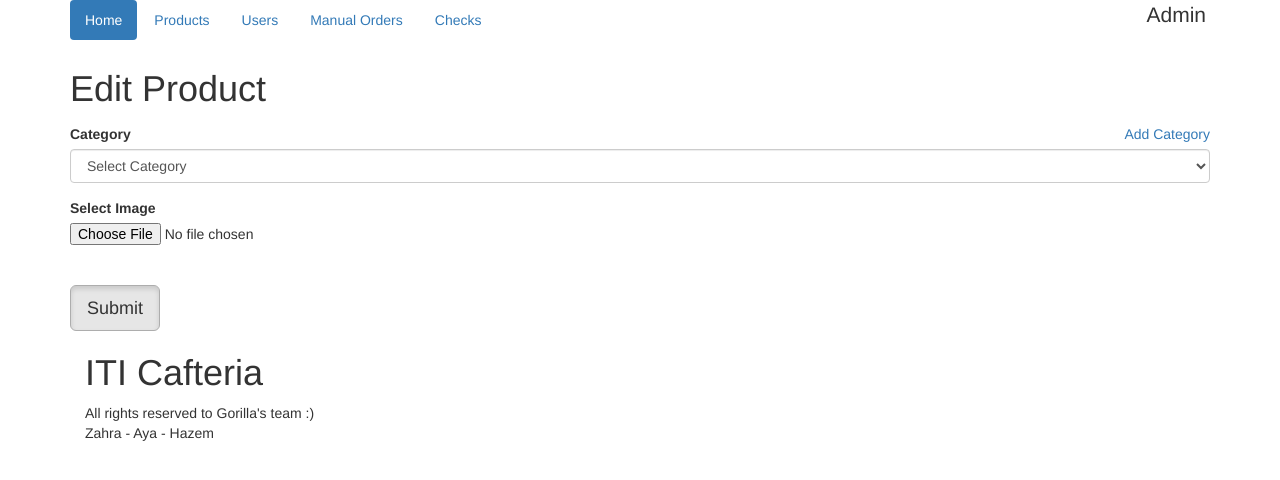
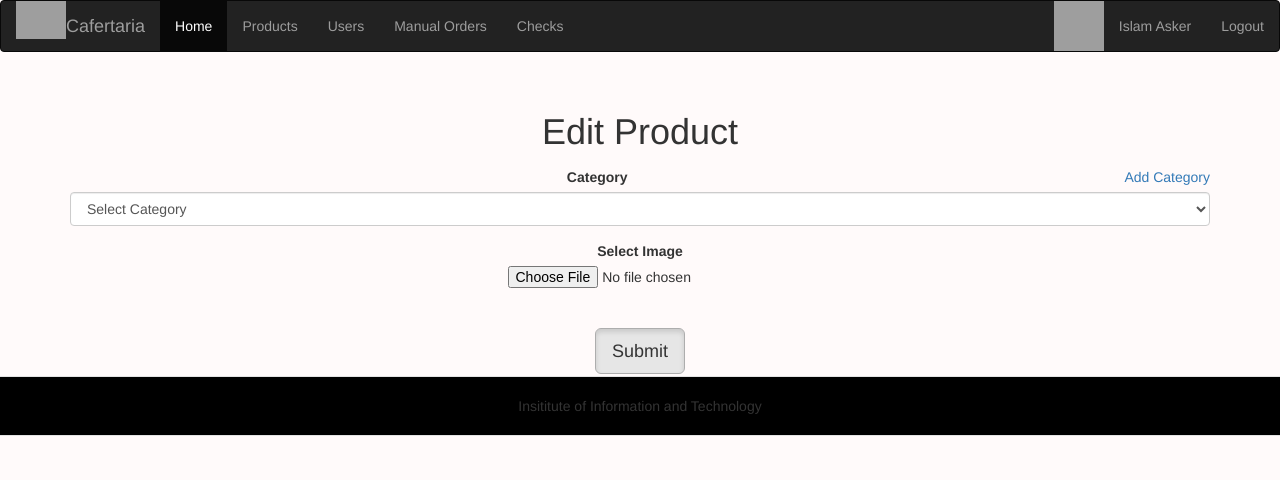
Before and after one commit to hazemtaha/Php_Cafteria_Project, a PHP site: page /views/EditProduct.php?id=1 in a window 1280 px wide. Shown: the top 480 px of the page. Run offline with PHP 8.4, Linux system fonts and the light colour scheme; data that the repository does not hold is empty; grey boxes are pictures that could not be loaded.

Commit message:
Update EditProduct.php

```diff
--- a/views/EditProduct.php
+++ b/views/EditProduct.php
@@ -1,36 +1,69 @@
 <!DOCTYPE html>
 <html lang="en">
 <head>
-    <meta charset="UTF-8">
-    <title>
-    </title>
-    <head>
+
 
     <meta charset="utf-8">
     <meta name="viewport" content="width=device-width, initial-scale=1">
     <link rel="stylesheet" href="http://maxcdn.bootstrapcdn.com/bootstrap/3.3.6/css/bootstrap.min.css">
     <script src="https://ajax.googleapis.com/ajax/libs/jquery/1.12.0/jquery.min.js"></script>
     <script src="http://maxcdn.bootstrapcdn.com/bootstrap/3.3.6/js/bootstrap.min.js"></script>
-    </head>
-<script>
+    <style >
+        .well{
+            background-color: black;
+        }
+        .col-sm-2{
+
+            padding: 10px;
+ }
+        .shape{
+            border: 1px solid Gainsboro  ;
+  }
+  table{
 
 
 
 
+  }
 
 
+.col-sm-4 {
 
 
+     border: 1px solid Gainsboro;
+
+}
+tr , td{
+
+  padding: 7px;
 
 
+}
 
-</script>
-<body>
-<div class="section">
-    <div class="container">
-        <div class="row">
-            <div class="col-md-10">
-                <ul class="nav nav-pills">
+#size{
+
+
+    border: 1px;
+}
+
+
+    </style>
+
+    <title>Show Products</title>
+</head>
+<body  style="background-color:Snow ">
+<nav class="navbar navbar-inverse ">
+    <div class="container-fluid">
+        <div class="navbar-header">
+            <img src="../assets/img/start.jpg" width="50" heigth="50"/>
+
+        </div>
+        <div class="navbar-header">
+
+            <a class="navbar-brand" href="#">Cafertaria</a>
+
+        </div>
+        <ul class="nav navbar-nav">
                     <li class="active">
                         <a href="#">Home</a>
                     </li>
@@ -47,23 +80,20 @@
                         <a href="#">Checks</a>
                     </li>
                 </ul>
+                <ul class="nav navbar-nav navbar-right">
+            <li><img src="../assets/img/start.jpg" width="50" height="50"/> </li>
+
+            <li><a href="#">Islam Asker</a></li>
+            <li><a href="#">Logout</a></li>
+        </ul>
             </div>
-            <div class="col-md-1" id="userPic">
-                <i class="fa fa-3x fa-fw fa-user pull-left text-muted"></i>
-            </div>
-            <div class="col-md-1 text-center">
-                <p class="lead text-center">Admin
+            </nav>
             <br>
-                </p>
-            </div>
-        </div>
-    </div>
-</div>
 <div class="section">
     <div class="container">
         <div class="row">
-            <div class="col-md-12">
-                <h1>Edit Product</h1>
+            <div class="col-md-12" align="center">
+                <h1 tyle="color:Salmon ;font-style: oblique;">Edit Product</h1>
                  <?php
                 echo '<form role="form" action="../models/editProduct.php?id='.$_GET['id'].'" method="post" enctype="multipart/form-data">';
 
@@ -71,7 +101,7 @@
 
                        require_once "../controllers/DbConnection.php";
                        require_once "../controllers/Product.php";
-                       $pro = new Product(DbConnection::getConnection("localhost","root","iti","cafteria"));
+                       $pro = new Product(DbConnection::getConnection("localhost","aya","aya","cafteria"));
                        $result = $pro->Search_product($_GET['id']);
                         if ($result->num_rows == 1) {
                                 // output data of each row
@@ -147,47 +177,10 @@
         <div class="row"></div>
     </div>
 </div>
-<div class="section">
-    <div class="container">
-        <div class="row">
-            <div class="col-md-12">
-                <footer class="section section-primary">
-                    <div class="container">
-                        <div class="row">
-                            <div class="col-sm-6">
-                                <h1>ITI Cafteria</h1>
-                                <p>All rights reserved to Gorilla's team :)&nbsp;
-                                    <br>Zahra - Aya - Hazem</p>
+<div class=" row  text-center" background="Black">
+      <div class="well">Insititute of Information and Technology </div>
 </div>
-                            <div class="col-sm-6">
-                                <p class="text-info text-right">
-                                    <br>
-                                    <br>
-                                </p>
-                                <div class="row">
-                                    <div class="col-md-12 hidden-lg hidden-md hidden-sm text-left">
-                                        <a href="#"><i class="fa fa-3x fa-fw fa-instagram text-inverse"></i></a>
-                                        <a href="#"><i class="fa fa-3x fa-fw fa-twitter text-inverse"></i></a>
-                                        <a href="#"><i class="fa fa-3x fa-fw fa-facebook text-inverse"></i></a>
-                                        <a href="#"><i class="fa fa-3x fa-fw fa-github text-inverse"></i></a>
-                                    </div>
-                                </div>
-                                <div class="row">
-                                    <div class="col-md-11 hidden-xs text-right">
-                                        <a href="#"><i class="fa fa-3x fa-fw fa-instagram text-inverse"></i></a>
-                                        <a href="#"><i class="fa fa-3x fa-fw fa-twitter text-inverse"></i></a>
-                                        <a href="#"><i class="fa fa-3x fa-fw fa-facebook text-inverse"></i></a>
-                                        <a href="#"><i class="fa fa-3x fa-fw fa-github text-inverse"></i></a>
-                                    </div>
-                                </div>
-                            </div>
-                        </div>
-                    </div>
-                </footer>
-            </div>
-        </div>
-    </div>
-</div>
+
 
 </body>
 
```
Lines whose indentation alone changed are shown as unchanged.
